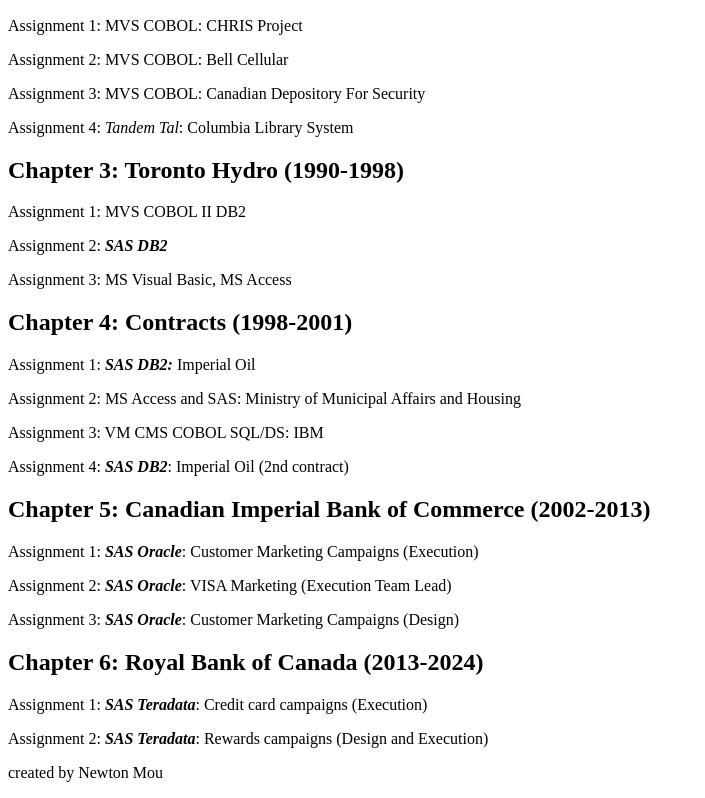
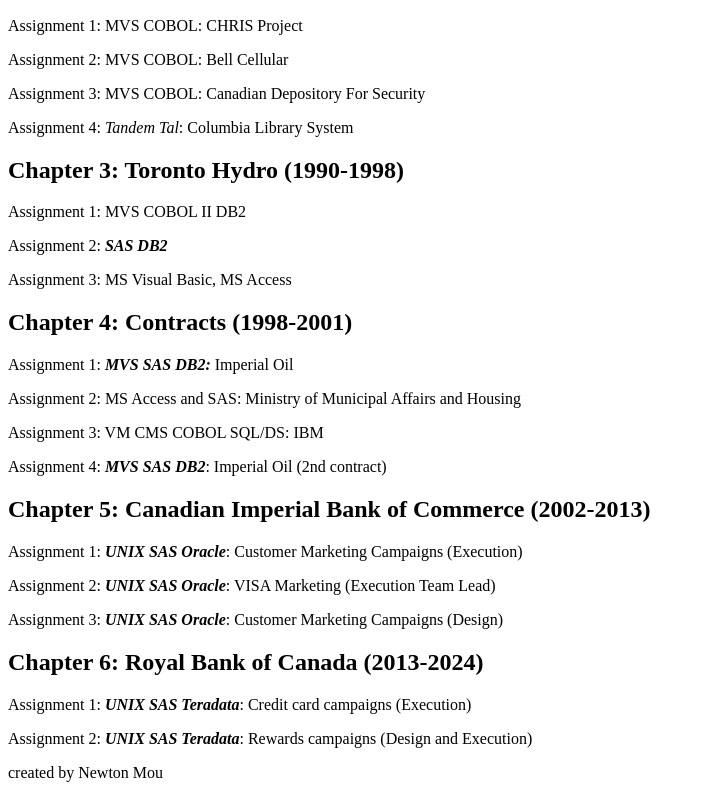
Before and after one commit to Mannaville/HTML5, a plain HTML site: page Lesson03_Assignment.html in a window 1280 px wide. Shown: the part 635-1433 px from the top of the page, without its empty margins (0-705 px from the left). Drawn offline with Linux system fonts and the light colour scheme.

Commit message:
Update Lesson03_Assignment.html

```diff
--- a/Lesson03_Assignment.html
+++ b/Lesson03_Assignment.html
@@ -35,21 +35,21 @@
     </section>
     <section>
       <h2>Chapter 4: Contracts (1998-2001) </h2>
-      <p>Assignment 1: <strong><em>SAS DB2:</em></strong> Imperial Oil</p>
+      <p>Assignment 1: <strong><em>MVS SAS DB2:</em></strong> Imperial Oil</p>
       <p>Assignment 2: MS Access and SAS:  Ministry of Municipal Affairs and Housing</p>
       <p>Assignment 3: VM CMS COBOL SQL/DS:  IBM</p>
-      <p>Assignment 4: <strong><em>SAS DB2</em></strong>: Imperial Oil (2nd contract)</p>
+      <p>Assignment 4: <strong><em>MVS SAS DB2</em></strong>: Imperial Oil (2nd contract)</p>
     </section>
     <section>
       <h2>Chapter 5: Canadian Imperial Bank of Commerce (2002-2013)</h2>
-      <p>Assignment 1: <strong><em>SAS Oracle</em></strong>: Customer Marketing Campaigns (Execution)</p>
-      <p>Assignment 2: <strong><em>SAS Oracle</em></strong>: VISA Marketing (Execution Team Lead)</p>
-      <p>Assignment 3: <strong><em>SAS Oracle</em></strong>: Customer Marketing Campaigns (Design)</p>
+      <p>Assignment 1: <strong><em>UNIX SAS Oracle</em></strong>: Customer Marketing Campaigns (Execution)</p>
+      <p>Assignment 2: <strong><em>UNIX SAS Oracle</em></strong>: VISA Marketing (Execution Team Lead)</p>
+      <p>Assignment 3: <strong><em>UNIX SAS Oracle</em></strong>: Customer Marketing Campaigns (Design)</p>
     </section>
     <section>
       <h2>Chapter 6: Royal Bank of Canada (2013-2024)</h2>
-      <p>Assignment 1: <strong><em>SAS Teradata</em></strong>: Credit card campaigns (Execution)</p>
-      <p>Assignment 2: <strong><em>SAS Teradata</em></strong>: Rewards campaigns (Design and Execution)</p>
+      <p>Assignment 1: <strong><em>UNIX SAS Teradata</em></strong>: Credit card campaigns (Execution)</p>
+      <p>Assignment 2: <strong><em>UNIX SAS Teradata</em></strong>: Rewards campaigns (Design and Execution)</p>
     </section>
 
   <footer>
```
